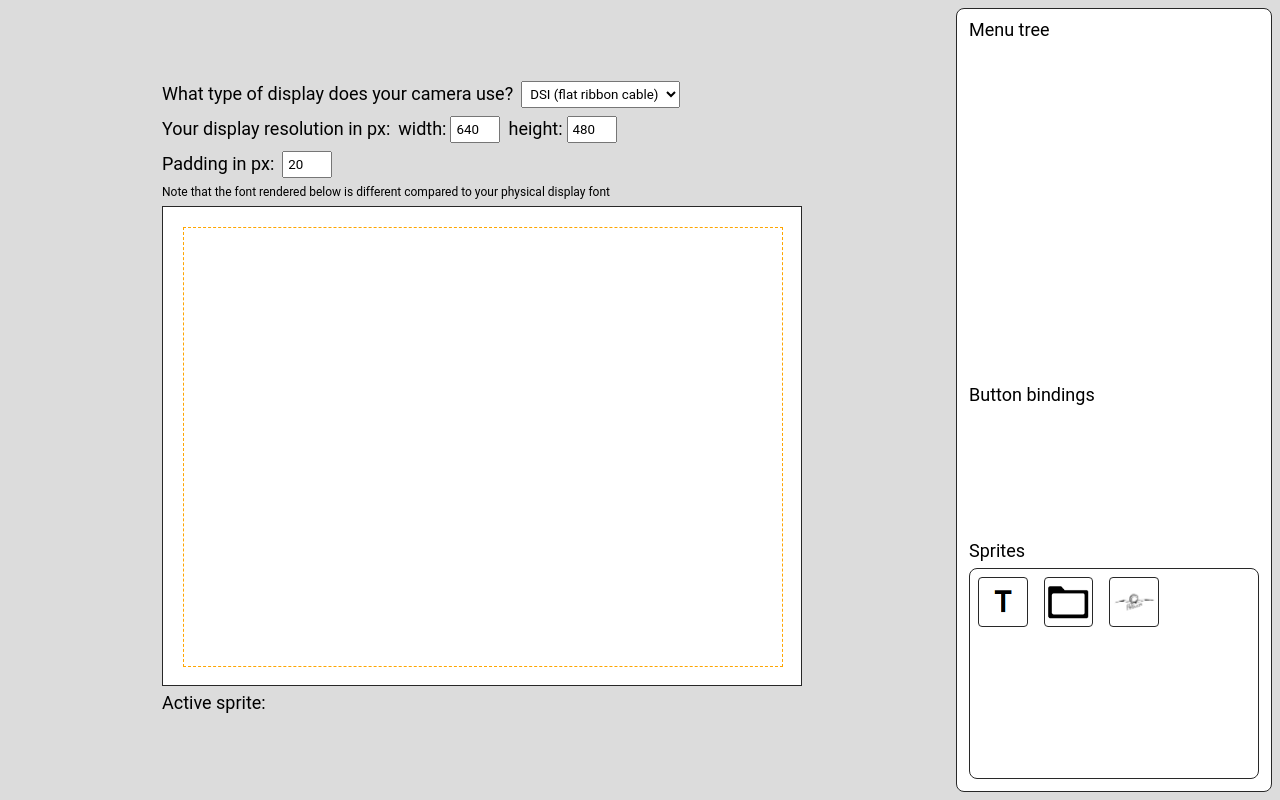
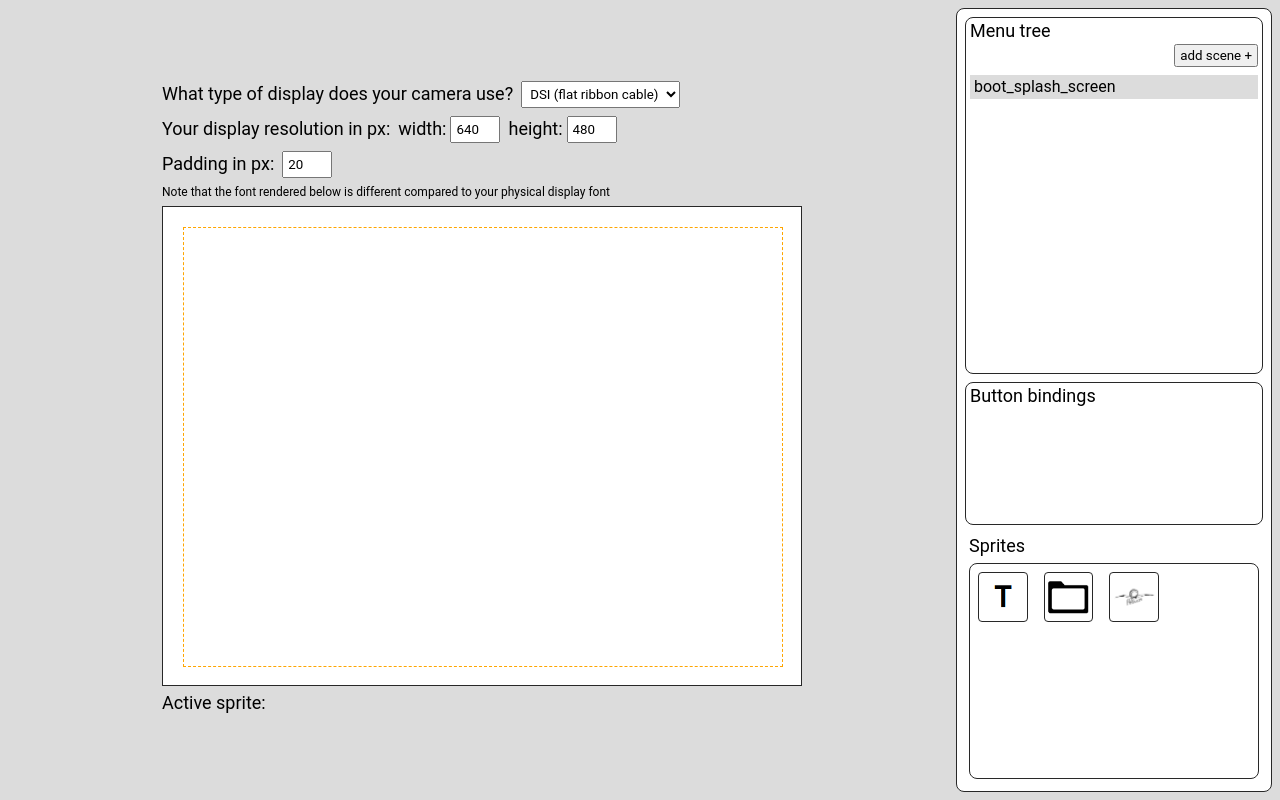
Before and after one commit to jdc-cunningham/pelicam, a React (Create React App) app in the folder src/menu-builder/app/: page / in a window 1280 px wide. Built offline with nearby package versions, Linux system fonts and the light colour scheme.

Commit message:
taking shape

```diff
--- a/src/menu-builder/app/src/components/ButtonBindings/ButtonBindings.scss
+++ b/src/menu-builder/app/src/components/ButtonBindings/ButtonBindings.scss
@@ -1,9 +1,12 @@
 .App__right-button-bindings {
   display: block;
-  width: 100%;
+  width: calc(100% - 1rem);
   height: 20%;
   margin: 0.5rem;
+  margin-bottom: 0;
   padding: 0.25rem;
+  border: 1px solid #282828;
+  border-radius: 0.5rem;
 
   h2 {
     font-size: 1.125rem;
--- a/src/menu-builder/app/src/components/MenuTree/MenuTree.js
+++ b/src/menu-builder/app/src/components/MenuTree/MenuTree.js
@@ -6,7 +6,6 @@ const MenuTree = (props) => {
 
   const [menuScenes, setMenuScenes] = useState({
     "boot_splash_screen": {
-      "scene_name": "boot_splash_screen",
       "background_type": "color",
       // "background_color": "white", // optional, takes global bg color
       "items": [
@@ -30,9 +29,23 @@ const MenuTree = (props) => {
     }
   });
 
+  const renderMenuSceneTabs = () => (
+    Object.keys(menuScenes).map(menuSceneName => (
+      <div className="App__right-menu-tree-scene">
+        <p>{menuSceneName}</p>
+      </div>
+    ))
+  );
+
   return (
     <div className="App__right-menu-tree">
       <h2>Menu tree</h2>
+      <div className="App__right-menu-tree-add-menu">
+        <button>add scene +</button>
+      </div>
+      <div className="App__right-menu-tree-scenes">
+        {Object.keys(menuScenes).length > 0 && renderMenuSceneTabs()}
+      </div>
     </div>
   );
 };
--- a/src/menu-builder/app/src/components/MenuTree/MenuTree.scss
+++ b/src/menu-builder/app/src/components/MenuTree/MenuTree.scss
@@ -1,11 +1,41 @@
 .App__right-menu-tree {
   display: block;
-  width: 100%;
+  width: calc(100% - 1rem);
   height: 50%;
   margin: 0.5rem;
+  margin-bottom: 0;
   padding: 0.25rem;
+  border: 1px solid #282828;
+  border-radius: 0.5rem;
 
   h2 {
     font-size: 1.125rem;
   }
 }
+
+.App__right-menu-tree-add-menu {
+  display: flex;
+  align-items: center;
+  justify-content: flex-end;
+  flex-direction: row;
+  width: 100%;
+  margin-top: 0.25rem;
+
+  button {
+    padding: 0.125rem 0.25rem;
+    cursor: pointer;
+  }
+}
+
+.App__right-menu-tree-scenes {
+  display: flex;
+  width: 100%;
+  margin-top: 0.5rem;
+}
+
+.App__right-menu-tree-scene {
+  width: 100%;
+  background-color: #dcdcdc;
+  padding: 0.25rem;
+  cursor: pointer;
+}
```
